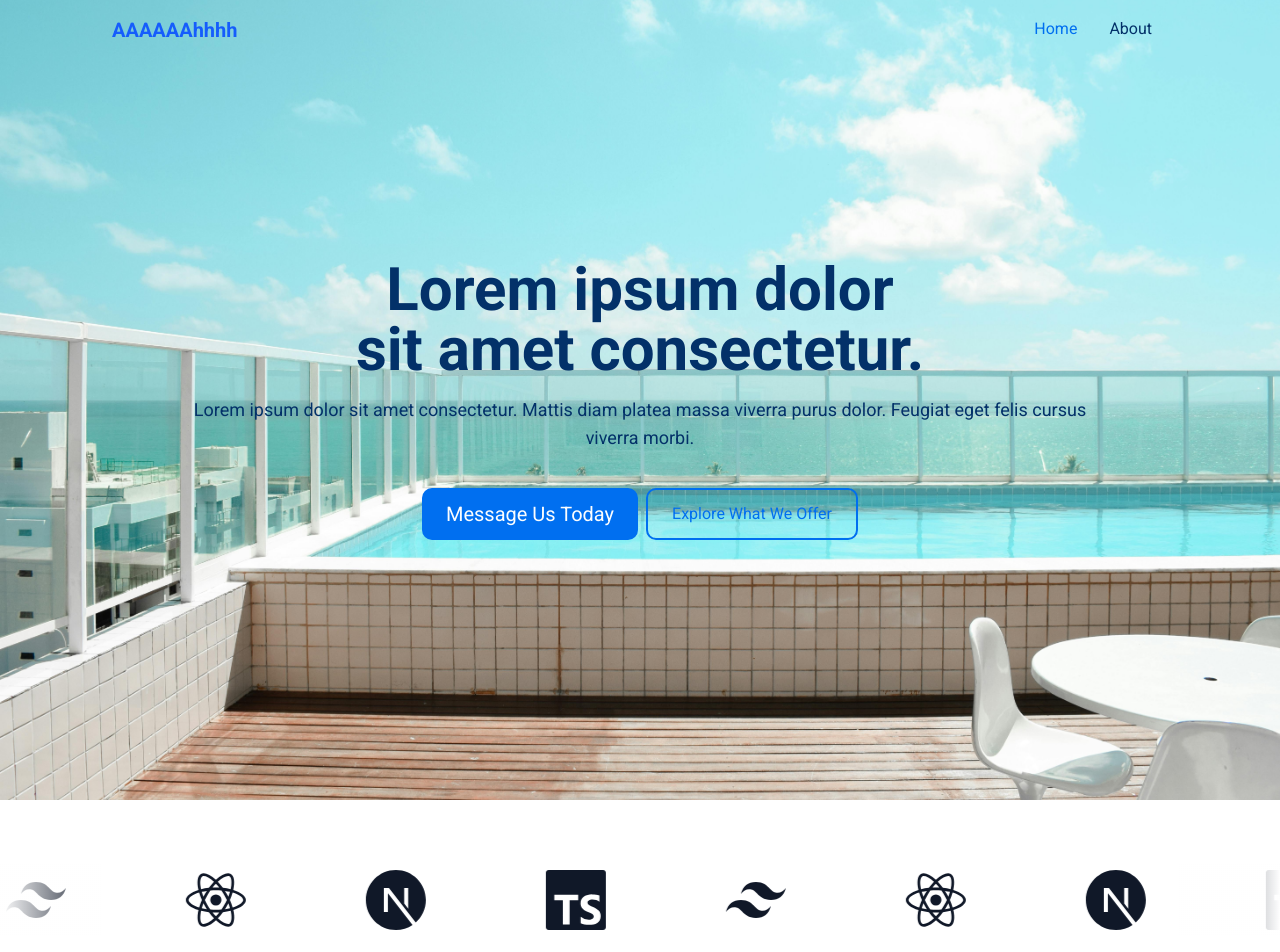
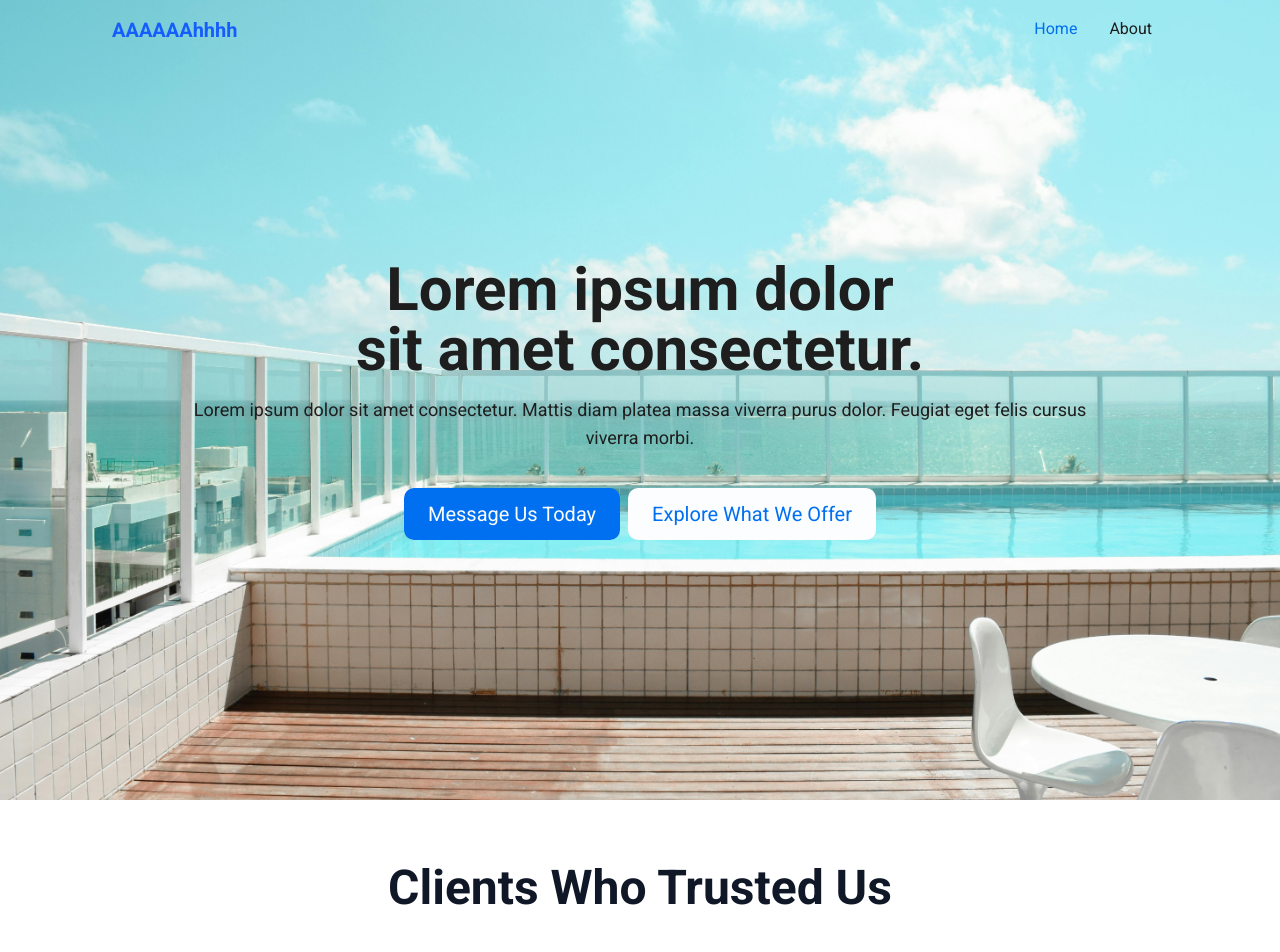
Before and after one commit to markmarkestareja/aquatech-pools, a Next.js app: page / in a window 1280 px wide. Shown: the top 952 px of the page. Built offline with nearby package versions, Linux system fonts and the light colour scheme.

Commit message:
started offers.tsx

```diff
--- a/app/globals.css
+++ b/app/globals.css
@@ -5,6 +5,7 @@
 
 @theme inline {
   --color-background: var(--background);
+  --color-background-2: var(--background-2);
   --color-foreground: var(--foreground);
   --color-foreground-2: var(--foreground-2);
   --font-sans: var(--font-geist-sans);
@@ -106,10 +107,11 @@ h1, h2, h3, h4, h5, h6 {
 
 :root {
   --radius: 0.625rem;
-  --background: oklab(99.31% -0.00128 -0.00327);
-  --foreground: oklab(99.31% -0.00128 -0.00327);
-  --foreground-2: oklch(32.164% 0.10882 256.788);
-  --card: #E9F3FF;
+  --background: oklch(100% 0.00011 271.152);
+  --background-2: oklch(99.31% 0.00351 248.593);
+  --foreground: oklch(99.31% 0.00351 248.593);
+  --foreground-2: oklch(23.503% 0.00003 271.152);
+  --card: oklch(96.018% 0.01946 252.986);
   --card-foreground: oklch(0.145 0 0);
   --popover: oklch(1 0 0);
   --popover-foreground: oklch(0.145 0 0);
@@ -185,4 +187,12 @@ h1, h2, h3, h4, h5, h6 {
   section {
     @apply relative w-full px-6 md:px-12 lg:px-24 xl:px-28 py-12 lg:py-16;
   }
+
+  p{
+    @apply text-base lg:text-lg;
+  }
+
+  h2{
+    @apply text-3xl md:text-4xl lg:text-5xl font-bold;
+  }
 }
--- a/app/page.tsx
+++ b/app/page.tsx
@@ -1,11 +1,14 @@
 import Hero from "@/components/hero/Hero"
-import Clients from "./../components/hero/Clients";
+import Clients from "@/components/hero/Clients";
+import Offers from "@/components/hero/Offers";
+
 
 export default function HeroSection() {
   return (
     <>
       <Hero />
       <Clients />
+      <Offers />
     </>
   );
 }
--- a/components/hero/Clients.tsx
+++ b/components/hero/Clients.tsx
@@ -30,15 +30,11 @@ const techLogos = [
   { node: <SiTailwindcss />, title: "Tailwind CSS", href: "https://tailwindcss.com" },
 ];
 
-const imageLogos = [
-  { src: "/logos/company1.png", alt: "Company 1", href: "https://company1.com" },
-  { src: "/logos/company2.png", alt: "Company 2", href: "https://company2.com" },
-  { src: "/logos/company3.png", alt: "Company 3", href: "https://company3.com" },
-];
-
 export default function Clients() {
   return (
-    <section className="px-0 md:px-0 lg:px-0 xl:px-0" style={{ height: '200px', position: 'relative', overflow: 'hidden' }}>
+    <section className="bg-background px-0 md:px-0 lg:px-0 xl:px-0 flex flex-col gap-12" style={{ height: 'auto', position: 'relative', overflow: 'hidden' }}>
+      <h2 className="text-center">Clients Who Trusted Us</h2>
+
       {/* Horizontal loop with icons */}
       <LogoLoopTyped
         logos={techLogos}
--- a/components/hero/Hero.tsx
+++ b/components/hero/Hero.tsx
@@ -3,7 +3,7 @@ import Link from "next/link";
 
 export default function Hero() {
     return (
-        <section className="h-[100vh] flex justify-center">
+        <section className="h-screen flex justify-center">
         <Image
             src="/images/hero.jpg"
             alt="Luxury Pool"
@@ -31,7 +31,7 @@ export default function Hero() {
 
             <Link
                 href="/"
-                className="px-6 py-3 rounded-lg bg-transparent border-2 border-primary text-primary"
+                className="text-xl px-6 py-3 rounded-lg bg-foreground text-primary"
             >
                 Explore What We Offer
             </Link>
--- /dev/null
+++ b/components/hero/Offers.tsx
@@ -0,0 +1,25 @@
+import Image from "next/image";
+
+export default function Offers(){
+    return (
+        <section className="bg-background-2">
+            <div className="flex flex-col gap-6">
+                <h2>What We Have For You</h2>
+                <p>Lorem ipsum dolor sit amet consectetur. Adipiscing aliquam lorem commodo vitae diam bibendum volutpat eu. Neque dolor nunc quis consequat eget ultrices lacus magna. In eros porta et id maecenas ornare. Nec diam at ullamcorper id vitae morbi tristique semper.</p>
+            </div>
+
+            <div>
+                <div>
+                    <div>
+                        <Image
+                            src="/images/hero/pool-supplies.webp"
+                            alt="pool supplies"
+                            fill
+                            className="object-cover"
+                        />
+                    </div>
+                </div>
+            </div>
+        </section>
+    );
+}
```
Also changed, not shown: public/images/pool-supplies.webp (added). Lines whose indentation alone changed are shown as unchanged.
